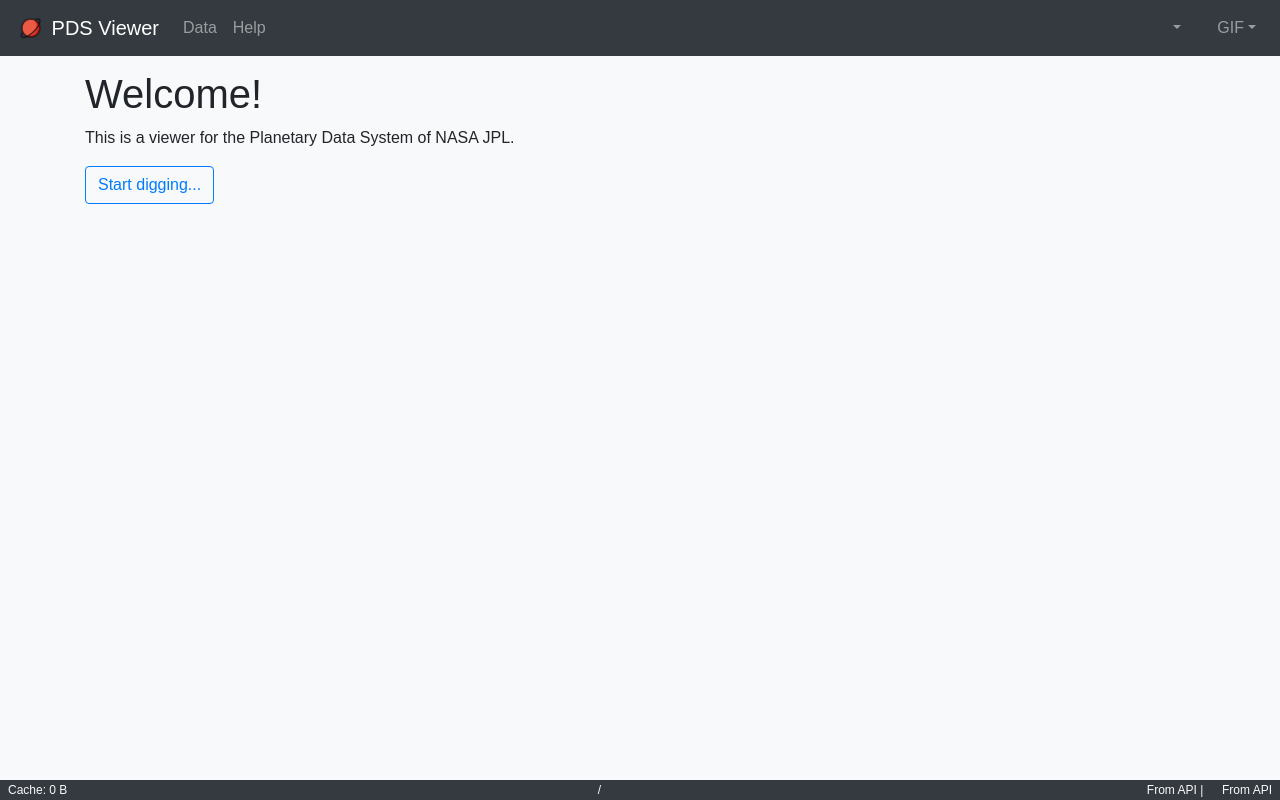
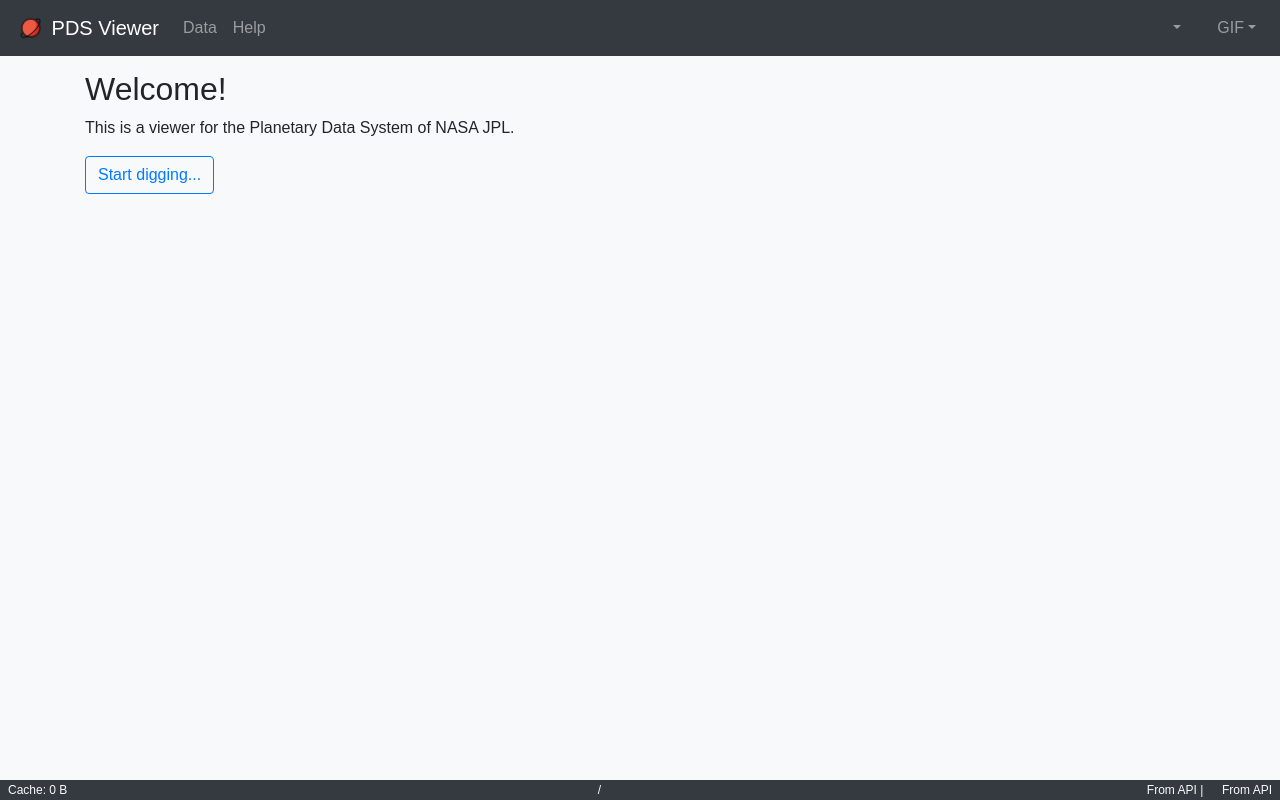
Before and after one commit to emtee40/pds-viewer-frontend, a React (Vite) app: page / in a window 1280 px wide. Built offline with nearby package versions, Linux system fonts and the light colour scheme; some icons are missing.

Commit message:
fix link on main page

```diff
--- a/src/pages/MainPage.tsx
+++ b/src/pages/MainPage.tsx
@@ -4,10 +4,10 @@ import {Link} from "react-router-dom";
 
 const MainPage = () => (
     <Container>
-        <h1>Welcome!</h1>
+        <h2>Welcome!</h2>
         <p>This is a viewer for the Planetary Data System of NASA JPL.</p>
-        <Button variant="outline-primary">
-            <Link to={'/data/'}>Start digging...</Link>
+        <Button as={Link} to={'/data/'} variant="outline-primary">
+            Start digging...
         </Button>
     </Container>
 );
```
